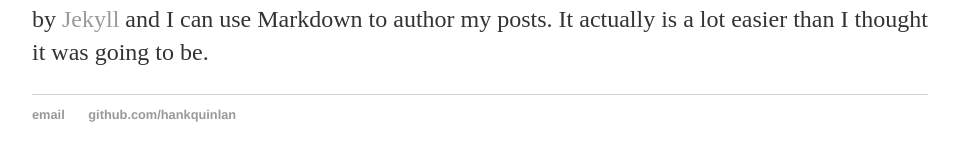
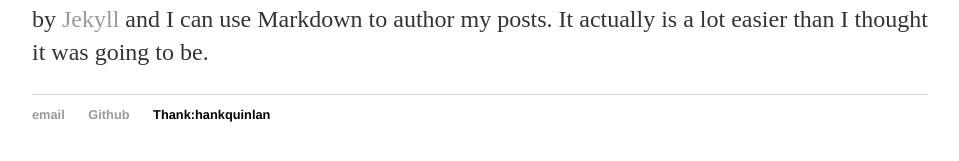
Before and after one commit to mcsmallfeng/mcsmallfeng-github.io, a Jekyll site: the page built from _posts/2014-04-30-hank-quinlan-site-launched.md, in a window 1280 px wide. Shown: the part 341-502 px from the top of the page, without its empty margins (160-1119 px from the left). Built offline with Jekyll 4.4.1, drawn with Linux system fonts in a browser that asks for light colours.

Commit message:
Update default.html

```diff
--- a/_layouts/default.html
+++ b/_layouts/default.html
@@ -21,8 +21,9 @@
 			</div><!-- /.container -->
 			<footer>
 	    		<ul>
-	        		<li><a href="mailto:hankquinlanhub@gmail.com">email</a></li>
-	        		<li><a href="https://github.com/hankquinlan">github.com/hankquinlan</a></li>
+	        		<li><a href="mailto:pyqzpxm@outlook.com">email</a></li>
+	        		<li><a href="https://github.com/mcsmallfeng">Github</a></li>
+				<li>Thank:hankquinlan</li>
 				</ul>
 			</footer>
 		</body>
```
